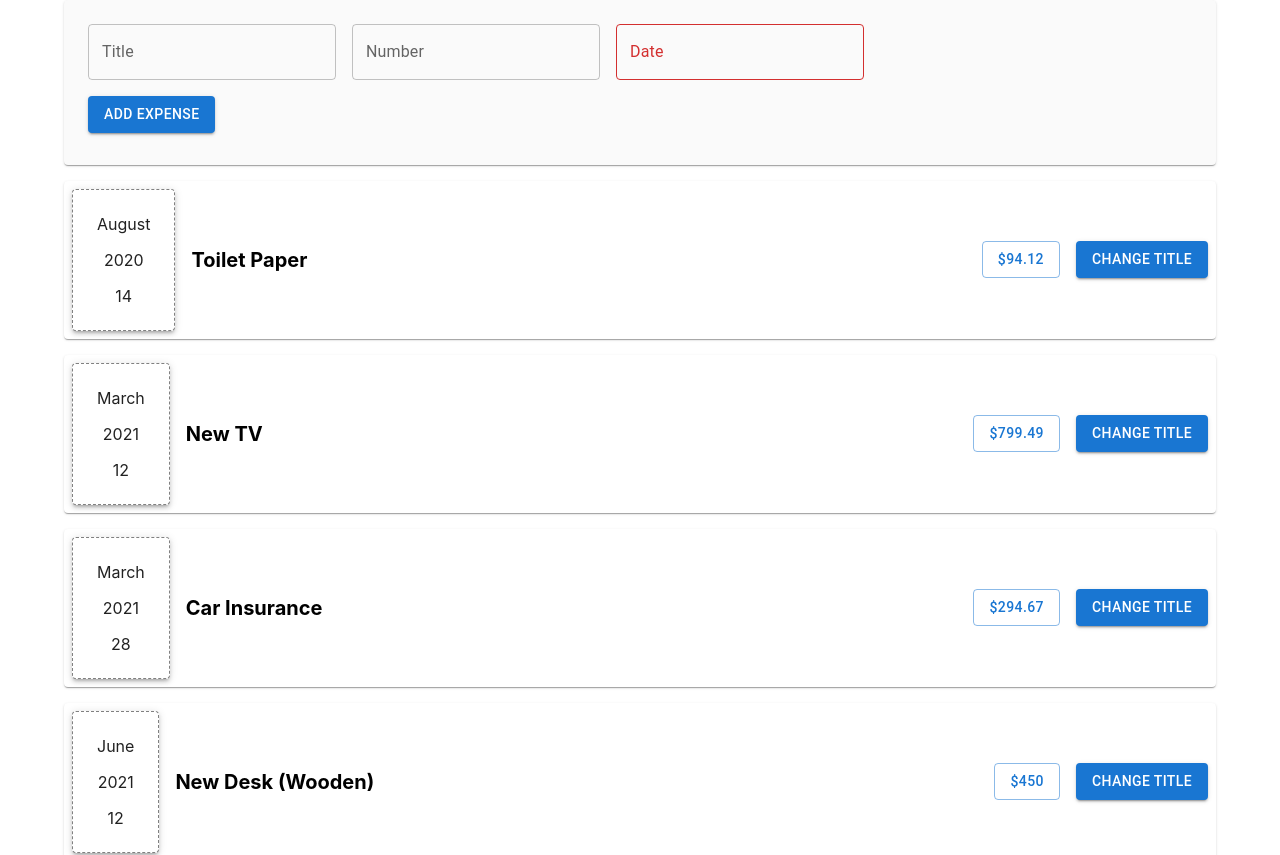
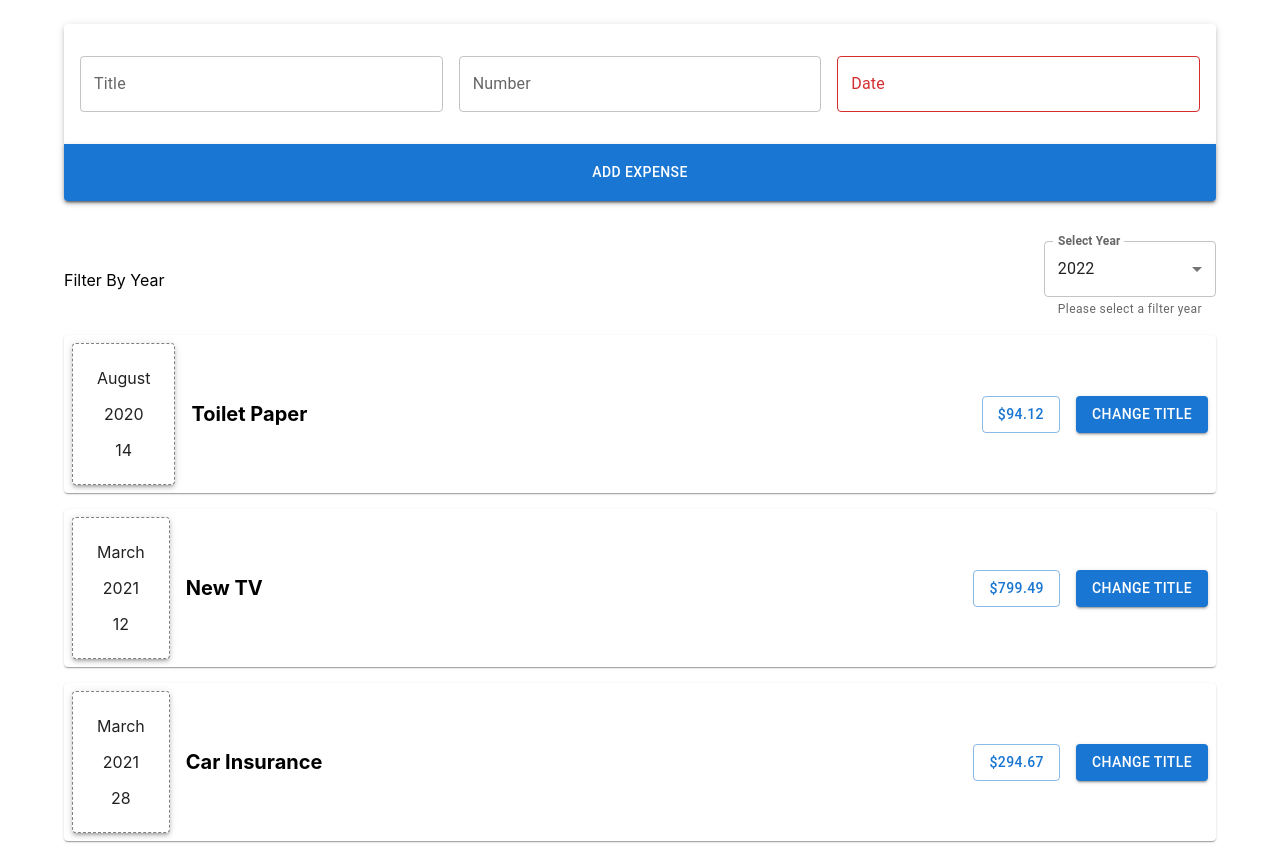
Before and after one commit to tanishbaansal/Expense-Tracker, a React (Create React App) app: page / in a window 1280 px wide. Shown: the top 855 px of the page. Built offline with nearby package versions, Linux system fonts and the light colour scheme.

Commit message:
Added Expense Filter to filter through years, yet not functional

```diff
--- a/src/App.js
+++ b/src/App.js
@@ -2,8 +2,9 @@ import Expenses from "./components/Expenses/Expenses";
 import NewExpense from "./components/NewExpense/NewExpenses";
 import Container from "@mui/material/Container";
 
-import CardContent from "@mui/material/CardContent";
-import { Card } from "@mui/material";
+import * as React from "react";
+import Paper from "@mui/material/Paper";
+
 const App = (props) => {
 	const expenses = [
 		{
@@ -28,12 +29,20 @@ const App = (props) => {
 	];
 
 	return (
-		<Container className='container'>
-			<Card sx={{ bgcolor: "#fafafa" }}>
-				<CardContent>
-					<NewExpense />
-				</CardContent>
-			</Card>
+		// <Container className='container'>
+		// 	<Grid container spacing={2} sx={{ marginTop: 2, marginBottom: 4 }}>
+		// 		<Grid item xs>
+		// 			<Item sx={{ p: 2 }}>
+		// 				<NewExpense />
+		// 			</Item>
+		// 		</Grid>
+		// 	</Grid>
+		// 	<Expenses items={expenses} />
+		// </Container>
+		<Container maxWidth='lg'>
+			<Paper elevation={3} sx={{ my: 5 }}>
+				<NewExpense />
+			</Paper>
 			<Expenses items={expenses} />
 		</Container>
 	);
--- a/src/components/Expenses/Expenses.js
+++ b/src/components/Expenses/Expenses.js
@@ -1,7 +1,15 @@
 import ExpenseItem from "./ExpenseItem";
-const expenses = (props) => {
+import ExpensesFilter from "./../Filter/ExpensesFilter";
+import { useState } from "react";
+const Expenses = (props) => {
+	const [filteredYear, setfilteredYear] = useState("2022");
+	const saveFilter = (filterYear) => {
+		console.log(`Filter For Year ${filterYear}`);
+		setfilteredYear(filterYear);
+	};
 	return (
-		<div className='expenses'>
+		<div>
+			<ExpensesFilter filterYear={filteredYear} onExpensesFilter={saveFilter} />
 			<ExpenseItem
 				title={props.items[0].title}
 				amount={props.items[0].amount}
@@ -26,4 +34,4 @@ const expenses = (props) => {
 	);
 };
 
-export default expenses;
+export default Expenses;
--- /dev/null
+++ b/src/components/Filter/ExpensesFilter.css
@@ -0,0 +1,20 @@
+
+  .expenses-filter__control {
+    display: flex;
+    width: 100%;
+    align-items: center;
+    justify-content: space-between;
+    margin: 1rem 0;
+  }
+
+  .expenses-filter label {
+    font-weight: bold;
+    margin-bottom: 0.5rem;
+  }
+
+  .expenses-filter select {
+    font: inherit;
+    padding: 0.5rem 3rem;
+    font-weight: bold;
+    border-radius: 6px;
+  }
--- /dev/null
+++ b/src/components/Filter/ExpensesFilter.js
@@ -0,0 +1,44 @@
+import React from "react";
+import TextField from "@mui/material/TextField";
+import MenuItem from "@mui/material/MenuItem";
+import "./ExpensesFilter.css";
+const ExpensesFilter = (props) => {
+	const years = [
+		{
+			value: "2022",
+		},
+		{
+			value: "2021",
+		},
+		{
+			value: "2020",
+		},
+		{
+			value: "2019",
+		},
+	];
+	const handleChange = (event) => {
+		props.onExpensesFilter(event.target.value);
+	};
+	return (
+		<div className='expenses-filter'>
+			<div className='expenses-filter__control'>
+				Filter By Year
+				<TextField
+					select
+					label='Select Year'
+					value={props.filterYear}
+					onChange={handleChange}
+					helperText='Please select a filter year'>
+					{years.map((option) => (
+						<MenuItem key={option.value} value={option.value}>
+							{option.value}
+						</MenuItem>
+					))}
+				</TextField>
+			</div>
+		</div>
+	);
+};
+
+export default ExpensesFilter;
--- a/src/components/NewExpense/ExpenseForm.js
+++ b/src/components/NewExpense/ExpenseForm.js
@@ -1,8 +1,10 @@
-import { TextField, Button, CardActions } from "@mui/material";
+import { TextField, Button } from "@mui/material";
 import { useState, React } from "react";
 import { AdapterDateFns } from "@mui/x-date-pickers/AdapterDateFns";
 import { LocalizationProvider } from "@mui/x-date-pickers/LocalizationProvider";
 import { DatePicker } from "@mui/x-date-pickers/DatePicker";
+import Grid from "@mui/material/Grid";
+
 const ExpenseForm = (props) => {
 	const [enteredTitle, setEnteredTitle] = useState("");
 	const [enteredAmount, setEnteredAmount] = useState("");
@@ -29,22 +31,27 @@ const ExpenseForm = (props) => {
 
 	return (
 		<form onSubmit={submitHandler}>
+			<Grid container spacing={2} sx={{ p: 2 }}>
+				<Grid item xs>
 					<TextField
-				sx={{ m: 1 }}
+						fullWidth
 						id='standard-basic'
 						label='Title'
 						value={enteredTitle}
 						onChange={titleChangeHandler}
 					/>
-
+				</Grid>
+				<Grid item xs>
 					<TextField
-				sx={{ m: 1 }}
+						fullWidth
 						id='outlined-number'
 						label='Number'
 						type='number'
 						value={enteredAmount}
 						onChange={amountChangeHandler}
 					/>
+				</Grid>
+				<Grid item xs>
 					<LocalizationProvider dateAdapter={AdapterDateFns}>
 						<DatePicker
 							label='Date'
@@ -52,14 +59,19 @@ const ExpenseForm = (props) => {
 							onChange={(newValue) => {
 								setEnteredDate(newValue);
 							}}
-					renderInput={(params) => <TextField sx={{ m: 1 }} {...params} />}
+							renderInput={(params) => <TextField fullWidth {...params} />}
 						/>
 					</LocalizationProvider>
-			<CardActions>
-				<Button variant='contained' type='submit'>
+				</Grid>
+			</Grid>
+
+			<Button
+				variant='contained'
+				type='submit'
+				fullWidth
+				sx={{ p: 2, mt: 2, borderRadius: "0 0 4px 4px" }}>
 				Add Expense
 			</Button>
-			</CardActions>
 		</form>
 	);
 };
```
Lines whose indentation alone changed are shown as unchanged.
